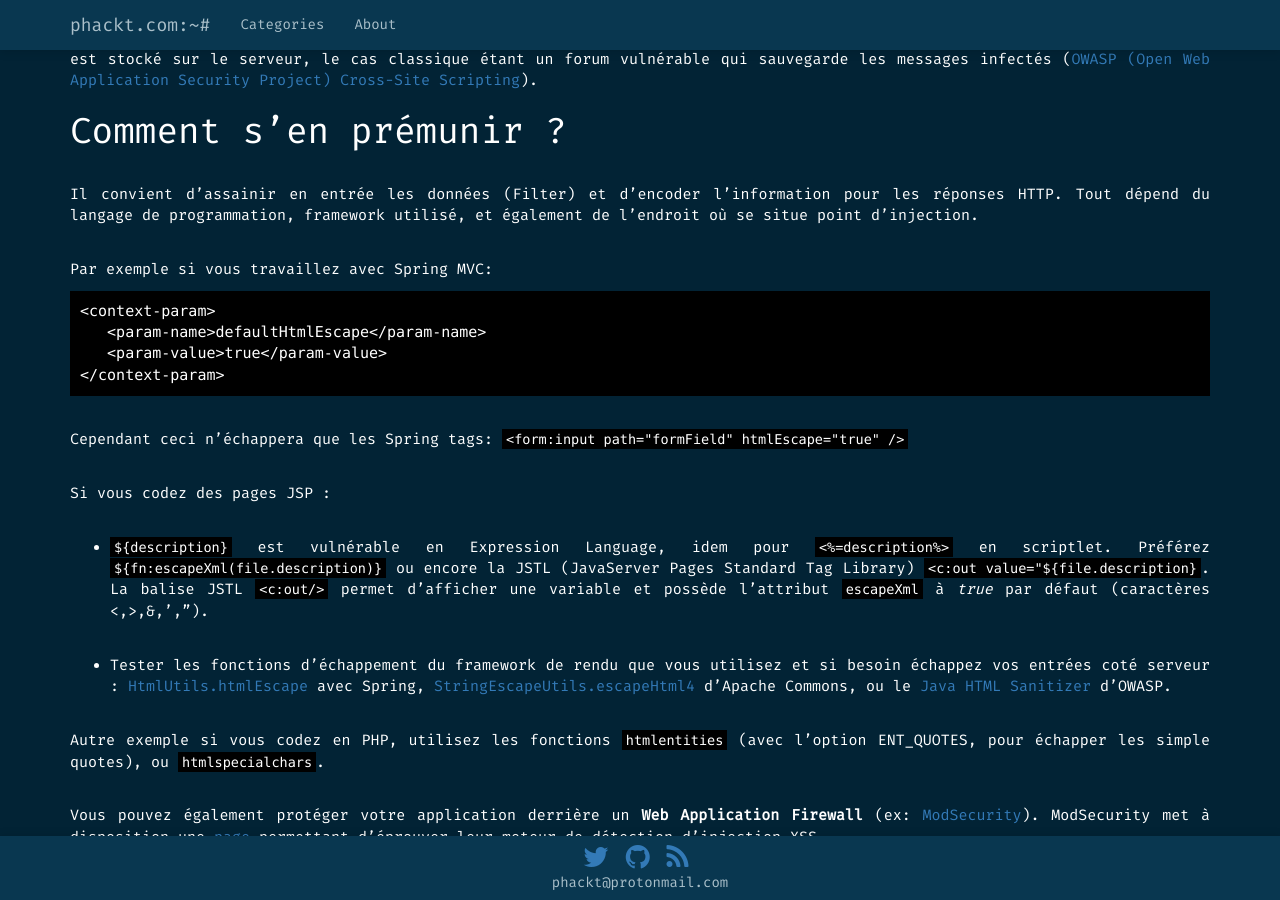
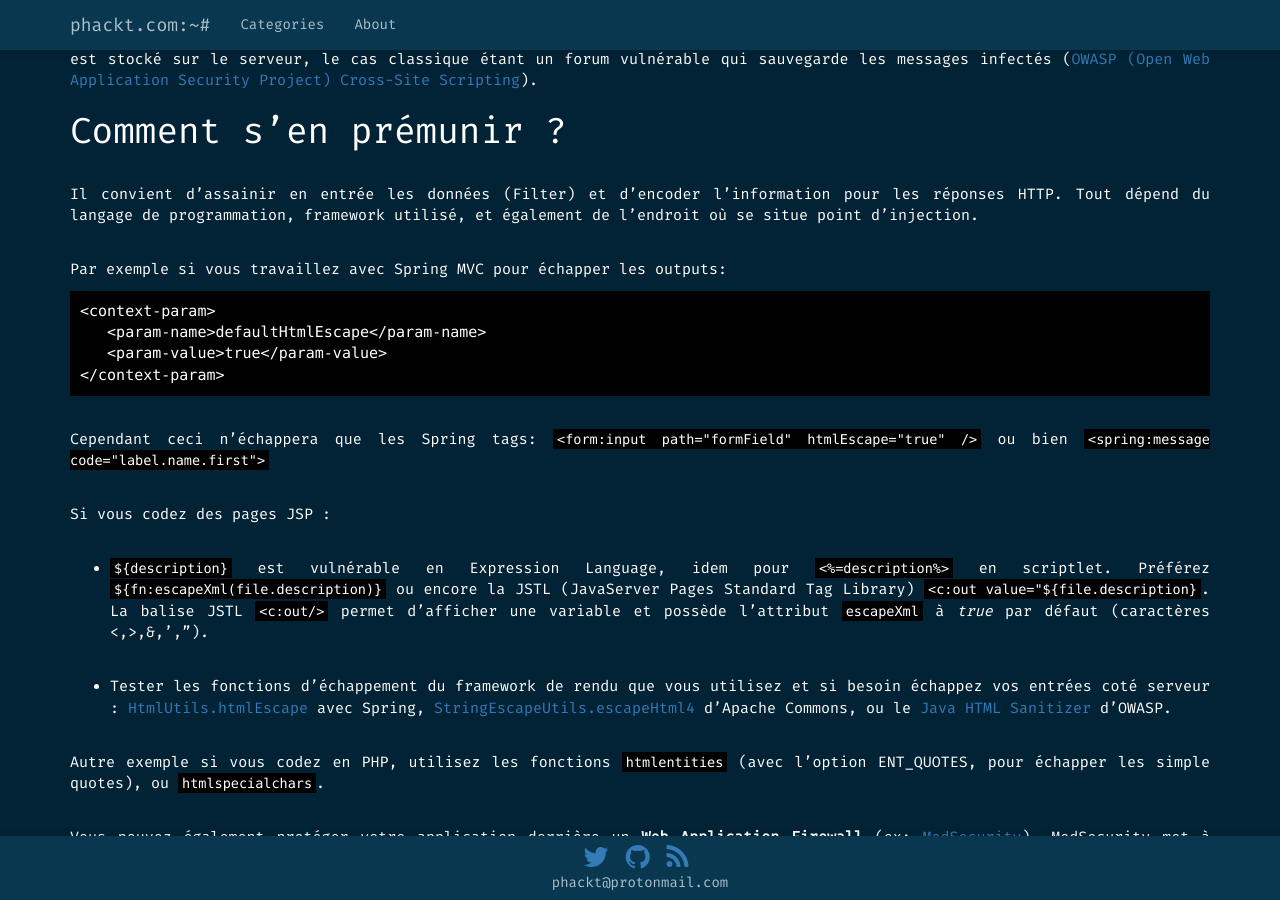
Before and after one commit to phackt/phackt.github.io, a Jekyll site: the page built from _posts/2016-08-09-xss-cors-csrf-partie-1-xss.markdown, in a window 1280 px wide and 900 px high, scrolled down 1425 px. Built offline with Jekyll 4.4.1, drawn with Linux system fonts in a browser that asks for light colours; nearby versions of some CDN libraries; some web fonts are replaced; comment, search, counter and statistics services are not loaded.

Commit message:
Update 2016-08-09-xss-cors-csrf-partie-1-xss.markdown

````diff
--- a/_posts/2016-08-09-xss-cors-csrf-partie-1-xss.markdown
+++ b/_posts/2016-08-09-xss-cors-csrf-partie-1-xss.markdown
@@ -46,7 +46,7 @@ Comment s’en prémunir ?
 
 Il convient d'assainir en entrée les données (Filter) et d'encoder l'information pour les réponses HTTP. Tout dépend du langage de programmation, framework utilisé, et également de l'endroit où se situe point d'injection.
 
-Par exemple si vous travaillez avec Spring MVC:
+Par exemple si vous travaillez avec Spring MVC pour échapper les outputs:
 ```
 <context-param>
    <param-name>defaultHtmlEscape</param-name>
@@ -54,7 +54,7 @@ Par exemple si vous travaillez avec Spring MVC:
 </context-param>
 ```
 
-Cependant ceci n'échappera que les Spring tags: ```<form:input path="formField" htmlEscape="true" />```
+Cependant ceci n'échappera que les Spring tags: ```<form:input path="formField" htmlEscape="true" />``` ou bien ```<spring:message code="label.name.first">```
 
 Si vous codez des pages JSP :
 
````
